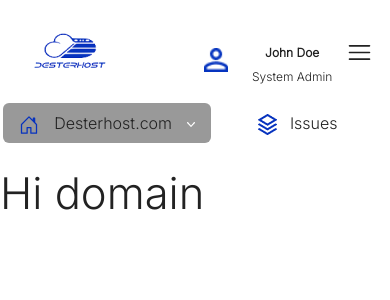
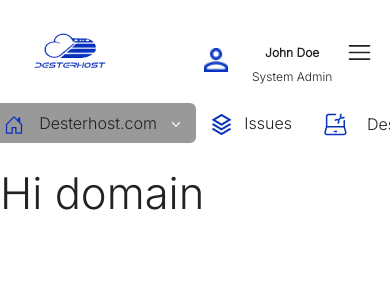
Before and after one commit to Michvista/desterhost-dashboard, a React (Create React App) app: page / in a window 390 px wide. Shown: the top 300 px of the page. Built offline with nearby package versions, Linux system fonts and the light colour scheme.

Commit message:
Update home.css

```diff
--- a/src/pages/home.css
+++ b/src/pages/home.css
@@ -837,10 +837,14 @@ margin:auto;
 
     }
     .flex{
-	    width:120%;
-	 overflow-x: auto;
-	    margin:auto;
+	    width:100%;
+
     }
+
+.flexi{
+width:100%;
+overflow-x:auto;
+}
 
 	.billHistory, .inv{
         width:90%;
@@ -888,11 +892,13 @@ gap:20x;
 	margin:auto;
 	}
 
+	    .flex{
+	    width:100%;
 
-.flex{
-width:120%;
+    }
+.flexi{
+width:100%;
 overflow-x:auto;
-margin:auto;
 }
 
 
```
